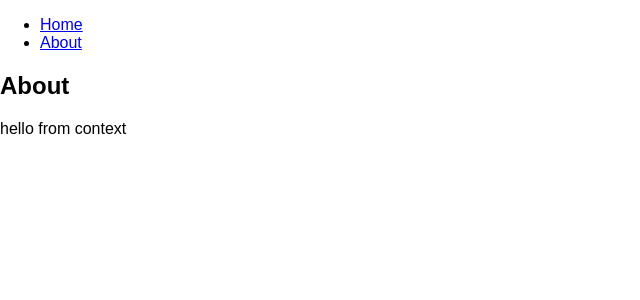
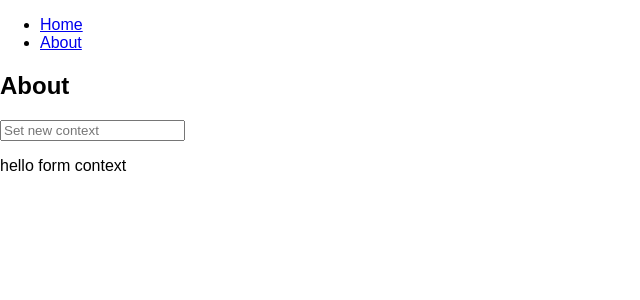
Before and after one commit to skylock/react-playground, a React (Create React App) app: page /about in a window 1280 px wide. Shown: the top 300 px of the page, without its empty margins (0-640 px from the left). Built offline with nearby package versions, Linux system fonts and the light colour scheme.

Commit message:
set context from an component

```diff
--- a/src/AppRouter.jsx
+++ b/src/AppRouter.jsx
@@ -1,10 +1,12 @@
-import React from 'react';
+import React, { useState } from 'react';
 import { BrowserRouter as Router, Route, Link } from 'react-router-dom';
 import Index from './pages/index';
 import About from './pages/about';
 import { UserContext } from './UserContext';
 
 const AppRouter = () => {
+  const [value, setValue] = useState('hello form context');
+
   return (
     <Router>
       <div>
@@ -18,7 +20,7 @@ const AppRouter = () => {
             </li>
           </ul>
         </nav>
-        <UserContext.Provider value='hello from context'>
+        <UserContext.Provider value={{ value, setValue }}>
           <Route path='/' exact component={Index}></Route>
           <Route path='/about' component={About}></Route>
         </UserContext.Provider>
--- a/src/pages/about.jsx
+++ b/src/pages/about.jsx
@@ -2,14 +2,20 @@ import React, { useContext } from 'react';
 import { UserContext } from '../UserContext';
 
 const About = () => {
-  const msg = useContext(UserContext);
+  const userContext = useContext(UserContext);
 
-  console.log('about => ', msg);
+  console.log('about => ', userContext.value);
 
   return (
     <div>
       <h2>About</h2>
-      <p>{msg}</p>
+
+      <input
+        type='text'
+        placeholder='Set new context'
+        onChange={(e) => userContext.setValue(e.target.value)}
+      />
+      <p>{userContext.value}</p>
     </div>
   );
 };
--- a/src/pages/index.jsx
+++ b/src/pages/index.jsx
@@ -1,6 +1,10 @@
-import React from 'react';
+import React, { useContext } from 'react';
+import { UserContext } from '../UserContext';
 
 const Index = () => {
+  const userContext = useContext(UserContext);
+  console.log('index => ', userContext.value);
+
   return (
     <div>
       <h2>Index</h2>
```
